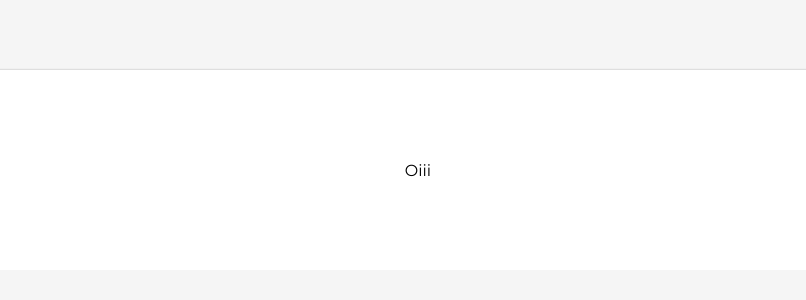
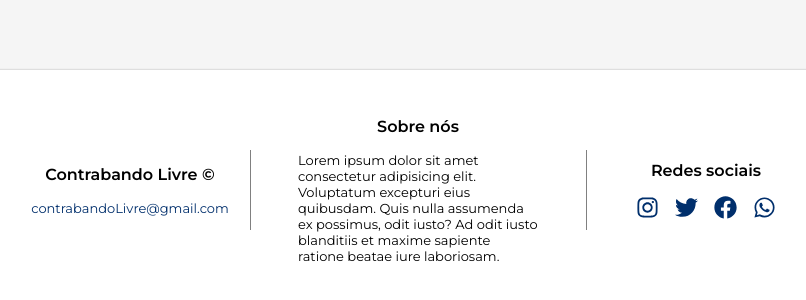
Before and after one commit to diegolts7/project-mercadoaLivre-API, a React (Vite) app: page /search/1 in a window 1280 px wide. Shown: the part 1098-1398 px from the top of the page, without its empty margins (222-1028 px from the left). Before the commit the page ends 1368 px from the top, so only its background shows below. Built offline with nearby package versions, Linux system fonts and the light colour scheme; no server answers.

Commit message:
Estilizando o footer.

```diff
--- a/src/components/layout/cabeçalho/Cabecalho.jsx
+++ b/src/components/layout/cabeçalho/Cabecalho.jsx
@@ -40,6 +40,7 @@ const DivLogo = styled.div`
     }
     h1 {
       font-size: 28px;
+      font-weight: 650;
     }
   }
 `;
--- a/src/components/layout/footer/Footer.jsx
+++ b/src/components/layout/footer/Footer.jsx
@@ -1,19 +1,126 @@
+import { FaFacebook, FaInstagram, FaTwitter, FaWhatsapp } from "react-icons/fa";
+import { FaX } from "react-icons/fa6";
 import styled from "styled-components";
 
 const DivFooter = styled.footer`
   display: flex;
   align-items: center;
   justify-content: center;
-  gap: 1rem;
-  flex-direction: column;
   background-color: white;
-  height: 25vh;
+  gap: 3rem;
+  min-height: 25vh;
   margin-top: 15vh;
   box-shadow: 0px 0px 2px rgba(0, 0, 0, 0.3);
 `;
 
+const ConteinerInfo = styled.div`
+  display: flex;
+  align-items: center;
+  justify-content: center;
+  width: 30vh;
+  min-height: 20vh;
+  position: relative;
+  flex-direction: column;
+  gap: 1rem;
+
+  &::after {
+    content: "";
+    width: 0.5px;
+    height: 10vh;
+    top: 0 auto;
+    right: 0;
+    background-color: gray;
+    position: absolute;
+  }
+  strong {
+    font-weight: 600;
+  }
+  p {
+    font-size: 13px;
+    a {
+      color: #002f6c;
+    }
+  }
+`;
+
+const ConteinerSocialMedia = styled.div`
+  display: flex;
+  align-items: center;
+  justify-content: center;
+  width: 30vh;
+  min-height: 20vh;
+  position: relative;
+  flex-direction: column;
+  gap: 1rem;
+  &::after {
+    content: "";
+    width: 1px;
+    height: 10vh;
+    top: 0 auto;
+    left: 0;
+    background-color: gray;
+    position: absolute;
+  }
+  strong {
+    font-weight: 600;
+  }
+  div {
+    display: flex;
+    gap: 1rem;
+    svg {
+      font-size: 23px;
+      color: #002f6c;
+    }
+  }
+`;
+
+const ConteinerAbout = styled.div`
+  display: flex;
+  align-items: center;
+  justify-content: center;
+  flex-direction: column;
+  gap: 1rem;
+  width: 30vh;
+  min-height: 20vh;
+  margin-top: 5vh;
+  margin-bottom: 5vh;
+  strong {
+    font-weight: 600;
+  }
+  p {
+    font-size: 13px;
+  }
+`;
+
 const Footer = () => {
-  return <DivFooter>Oiii</DivFooter>;
+  return (
+    <DivFooter>
+      <ConteinerInfo>
+        <strong>Contrabando Livre &copy;</strong>
+        <p>
+          <a href="">contrabandoLivre@gmail.com</a>
+        </p>
+      </ConteinerInfo>
+      <ConteinerAbout>
+        <strong>Sobre nós</strong>
+        <p>
+          Lorem ipsum dolor sit amet consectetur adipisicing elit. Voluptatum
+          excepturi eius quibusdam. Quis nulla assumenda ex possimus, odit
+          iusto? Ad odit iusto blanditiis et maxime sapiente ratione beatae iure
+          laboriosam.
+        </p>
+      </ConteinerAbout>
+      <ConteinerSocialMedia>
+        <strong>Redes sociais</strong>
+        <div>
+          <FaInstagram />
+          <FaTwitter />
+          <FaFacebook />
+          <FaWhatsapp />
+        </div>
+      </ConteinerSocialMedia>
+    </DivFooter>
+  );
 };
 
 export default Footer;
```
